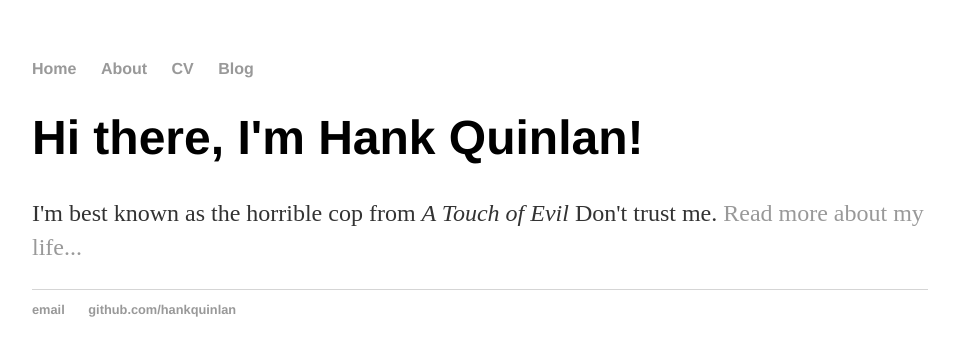
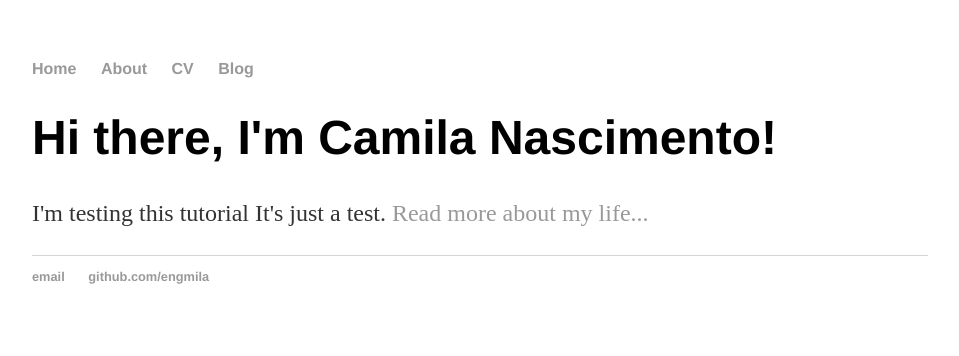
Before and after one commit to engmila/engmila.github.io, a Jekyll site: the page built from index.html, in a window 1280 px wide. Shown: the top 356 px of the page, without its empty margins (160-1119 px from the left). Built offline with Jekyll 4.4.1, drawn with Linux system fonts in a browser that asks for light colours; Markdown is read by kramdown in place of the engine named in the settings.

Commit message:
Update index.html
Jekyll will magically generate the full HTML document by replacing {{ content }} in _layouts/default.html with the contents of the committed file

```diff
--- a/index.html
+++ b/index.html
@@ -1,30 +1,8 @@
-<!DOCTYPE html>
-<html>
-	<head>
-		<title>Hank Quinlan, Horrible Cop</title>
-		<!-- link to main stylesheet -->
-		<link rel="stylesheet" type="text/css" href="/css/main.css">
-	</head>
-	<body>
-		<nav>
-    		<ul>
-        		<li><a href="/">Home</a></li>
-	        	<li><a href="/about">About</a></li>
-        		<li><a href="/cv">CV</a></li>
-        		<li><a href="/blog">Blog</a></li>
-    		</ul>
-		</nav>
-		<div class="container">
-    		<div class="blurb">
-        		<h1>Hi there, I'm Hank Quinlan!</h1>
-				<p>I'm best known as the horrible cop from <em>A Touch of Evil</em> Don't trust me. <a href="/about">Read more about my life...</a></p>
-    		</div><!-- /.blurb -->
-		</div><!-- /.container -->
-		<footer>
-    		<ul>
-        		<li><a href="mailto:hankquinlanhub@gmail.com">email</a></li>
-        		<li><a href="https://github.com/hankquinlan">github.com/hankquinlan</a></li>
-			</ul>
-		</footer>
-	</body>
-</html>
+---
+layout: default
+title: Camila Nascimento
+---
+<div class="blurb">
+	<h1>Hi there, I'm Camila Nascimento!</h1>
+	<p>I'm testing this tutorial</em> It's just a test. <a href="/about">Read more about my life...</a></p>
+</div><!-- /.blurb -->
```
